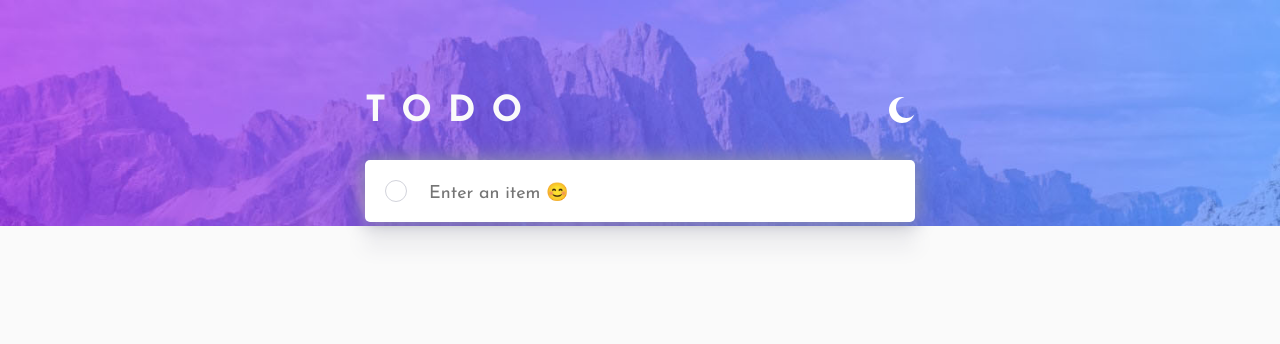
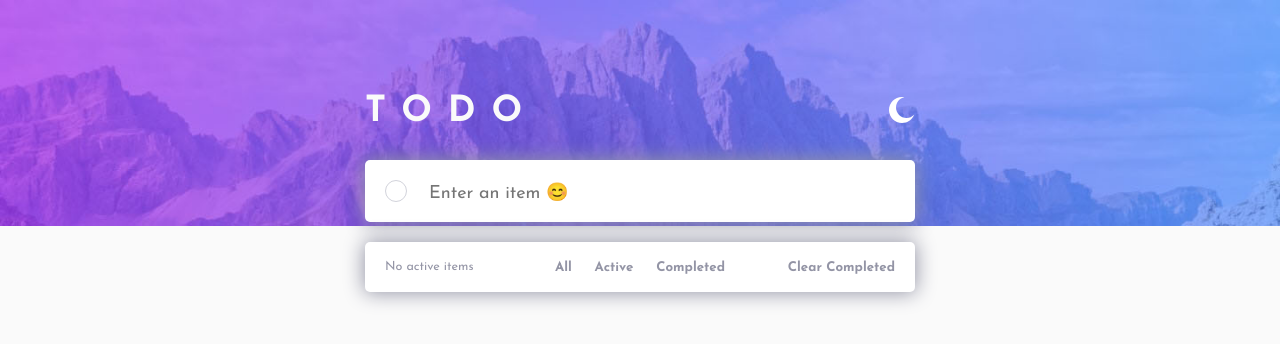
Before and after one commit to nikavolk/todo-app, a React (Create React App) app: page / in a window 1280 px wide. Shown: the top 344 px of the page. Built offline with nearby package versions, Linux system fonts and the light colour scheme.

Commit message:
Update TodoList.jsx

```diff
--- a/src/Components/TodoList/TodoList.jsx
+++ b/src/Components/TodoList/TodoList.jsx
@@ -20,7 +20,6 @@ const TodoList = ({
         />
       ))}
 
-      {filteredTodoList.length > 0 && (
       <Filter
         setStatus={setStatus}
         filteredTodoList={filteredTodoList}
@@ -28,7 +27,6 @@ const TodoList = ({
         todoList={todoList}
         setTodoList={setTodoList}
       />
-      )}
     </div>
   );
 };
```
Lines whose indentation alone changed are shown as unchanged.
